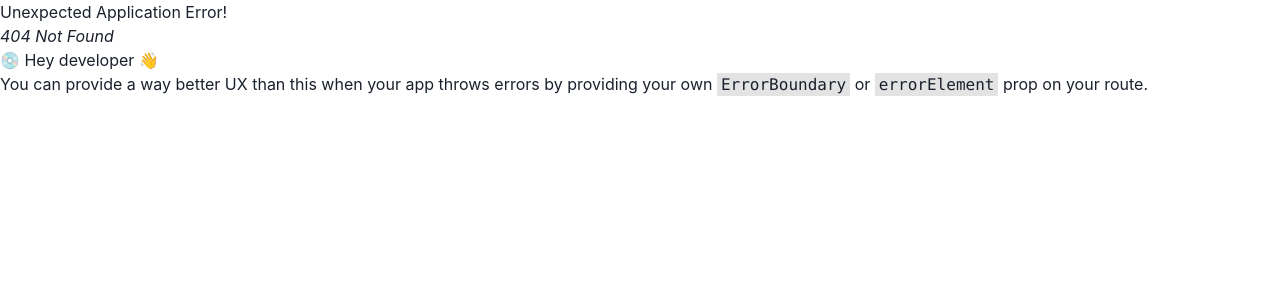
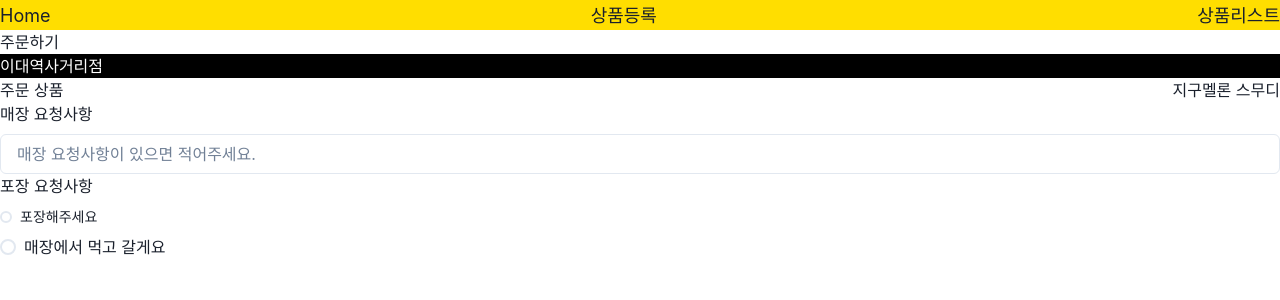
Before and after one commit to huitopia/mega-around, a React (Vite) app in the folder frontend/: page /order in a window 1280 px wide. Before the commit this address had no page. Shown: the top 300 px of the page. Built offline with nearby package versions, Linux system fonts and the light colour scheme.

Commit message:
react : 주문하기 페이지 생성중

```diff
--- a/frontend/src/component/css/Theme.jsx
+++ b/frontend/src/component/css/Theme.jsx
@@ -5,4 +5,22 @@ const colors = {
   orange : "#401F02"
 };
 
-export const theme = extendTheme({ colors });
+const components = {
+  Button: {
+    variants: {
+      solid: (props) => {
+        if (props.colorScheme === 'orange') {
+          return {
+            bg: 'orange', // 원하는 새로운 색상
+            color: 'white',
+            _hover: {
+              bg: 'orange',
+            },
+          };
+        }
+      }
+    }
+  }
+}
+
+export const theme = extendTheme({ colors, components });
--- /dev/null
+++ b/frontend/src/order/Order.jsx
@@ -0,0 +1,33 @@
+import {Box, Flex, FormControl, FormLabel, Input, Radio, Spacer, Stack} from "@chakra-ui/react";
+import {useEffect} from "react";
+
+export function Order() {
+  useEffect(() => {
+
+  }, []);
+
+  return (<Box>
+    <Box>주문하기</Box>
+    <Box bg={"black"} color={"white"}>이대역사거리점</Box>
+    <Flex>
+      <Box>주문 상품</Box>
+      <Spacer/>
+      <Box>지구멜론 스무디</Box>
+    </Flex>
+    <Box>
+      <FormControl>
+        <FormLabel>매장 요청사항</FormLabel>
+        <Input placeholder={"매장 요청사항이 있으면 적어주세요."}/>
+      </FormControl>
+      <Stack>
+        <Box>포장 요청사항</Box>
+        <Radio size='sm' name='1' colorScheme='red'>
+          포장해주세요
+        </Radio>
+        <Radio size='md' name='1' colorScheme='green'>
+          매장에서 먹고 갈게요
+        </Radio>
+      </Stack>
+    </Box>
+  </Box>);
+}
```
Also changed, not shown: frontend/src/App.jsx (+10 -7 lines).
